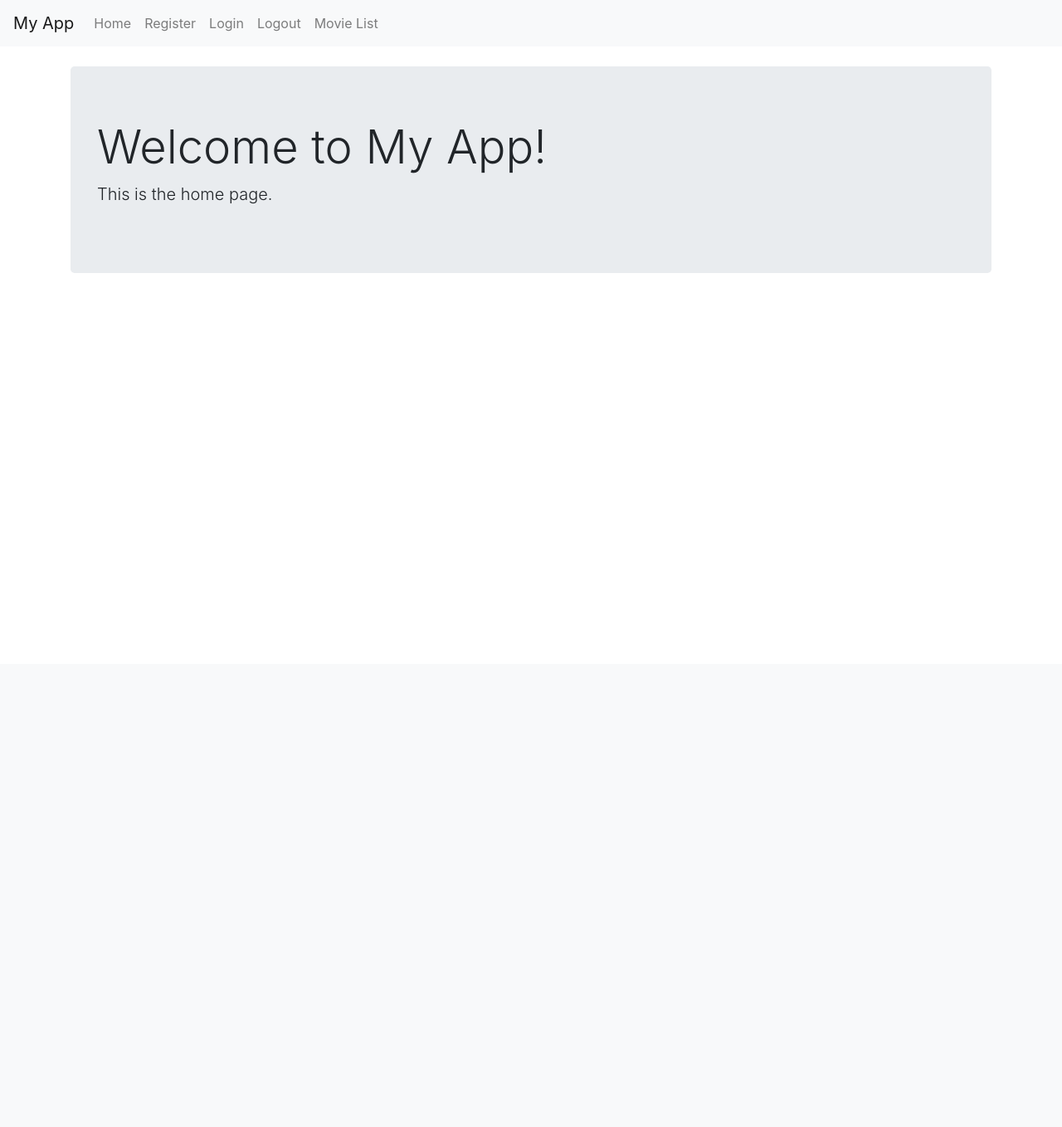
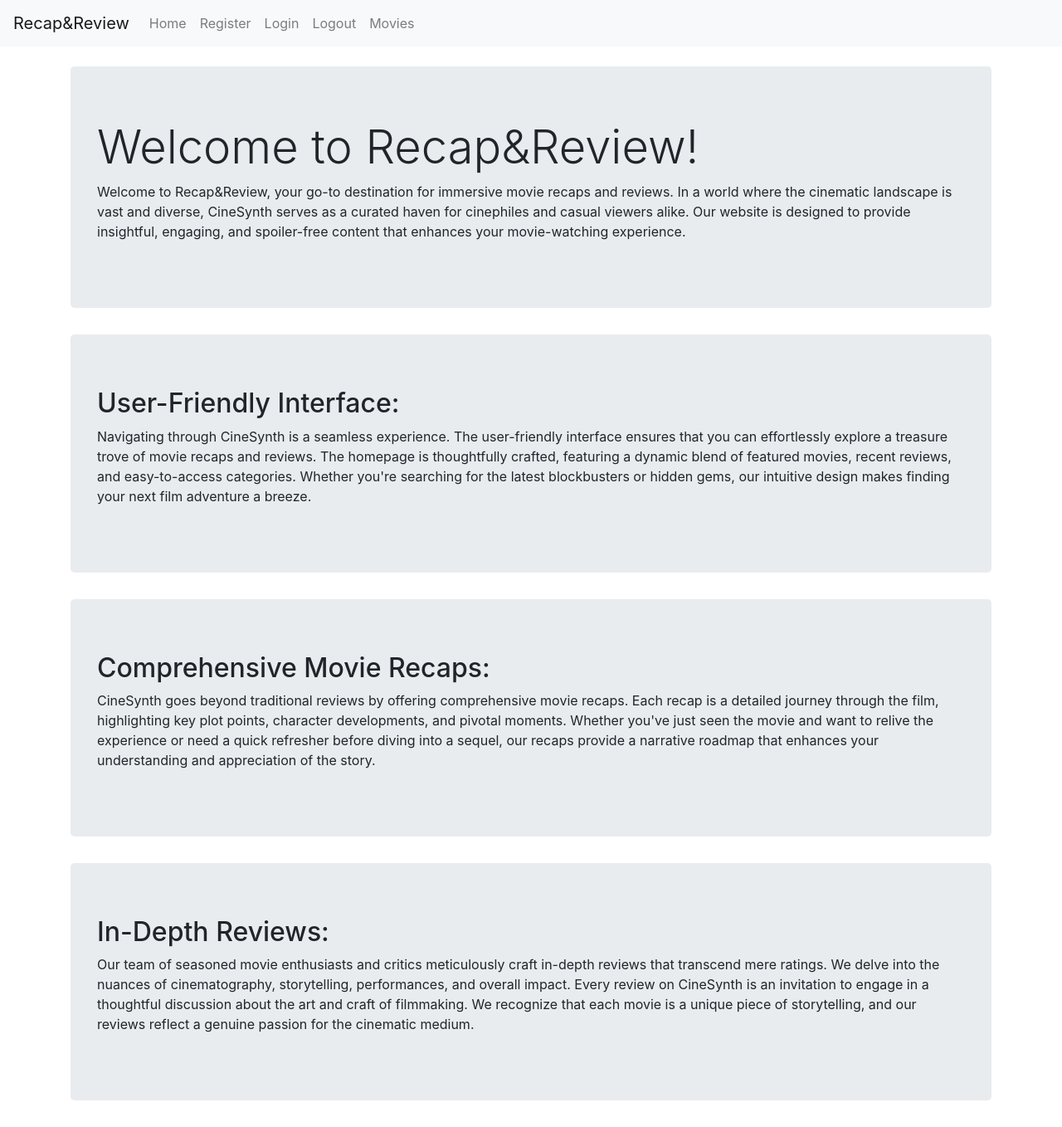
Before and after one commit to CAbdoulaye/CheikhFayeFinalProject, a Flask app: page / in a window 1280 px wide. Shown: the whole page at 83% size. Before the commit the page ends 329 px from the top, so only its background shows below. Run offline with Flask 3, Linux system fonts and the light colour scheme; some libraries are stand-ins or nearby versions.

Commit message:
finished project added requirement.txt

```diff
--- a/app.py
+++ b/app.py
@@ -8,15 +8,47 @@ app.config['SECRET_KEY'] = 'your_secret_key'
 
 moviesDict = {
     "Titanic" : {
-        "link" : "url_for('static', filename='images/titanic.jpg')",
+        "link" : "titanic",
         "description" : "The RMS Titanic, a British passenger liner, met a tragic fate on April 15, 1912. During its maiden voyage from Southampton to New York, the ship struck an iceberg in the North Atlantic Ocean and sank. The disaster resulted in the loss of over 1,500 lives. Despite being equipped with advanced safety features for its time, inadequate lifeboat capacity and a lack of efficient communication contributed to the high casualty toll. The sinking of the Titanic remains one of the most infamous maritime disasters in history, prompting improvements in maritime safety regulations and capturing the public's imagination for decades to come."
     },
     "Jaws" : {
-        "link" : "url_for('static', filename='images/jaws.jpg')",
+        "link" : "jaws",
         "description" : "Jaws is a 1975 thriller film directed by Steven Spielberg. Based on Peter Benchley's novel, it follows Police Chief Martin Brody (Roy Scheider), marine biologist Matt Hooper (Richard Dreyfuss), and shark hunter Quint (Robert Shaw) as they attempt to hunt down a great white shark that is terrorizing the fictional resort town of Amity Island. The film became a blockbuster and is known for its suspenseful atmosphere and the iconic music score composed by John Williams. Jaws not only defined the summer blockbuster but also instilled a fear of sharks in popular culture, leaving a lasting impact on cinema."
     },
     "Avatar" : {
-        "link" : "url_for('static', filename='images/avatar.jpg')",
+        "link" : "avatar",
+        "description" : "Avatar is a 2009 science fiction film directed by James Cameron. Set in the mid-22nd century on the fictional moon Pandora, the story follows Jake Sully (played by Sam Worthington), a paralyzed former Marine who becomes an Avatar operator. Avatars are genetically engineered human-Na'vi hybrids used to interact with the indigenous Na'vi people on Pandora. As Jake infiltrates the Na'vi community, he finds himself torn between loyalty to humanity and empathy for the Na'vi. The film is known for its groundbreaking visual effects, 3D technology, and immersive world-building. Avatar became the highest-grossing film of all time until it was surpassed by Avengers: Endgame in 2019."
+    },
+    "Avengers" : {
+        "link" : "avengers",
+        "description" : "Avatar is a 2009 science fiction film directed by James Cameron. Set in the mid-22nd century on the fictional moon Pandora, the story follows Jake Sully (played by Sam Worthington), a paralyzed former Marine who becomes an Avatar operator. Avatars are genetically engineered human-Na'vi hybrids used to interact with the indigenous Na'vi people on Pandora. As Jake infiltrates the Na'vi community, he finds himself torn between loyalty to humanity and empathy for the Na'vi. The film is known for its groundbreaking visual effects, 3D technology, and immersive world-building. Avatar became the highest-grossing film of all time until it was surpassed by Avengers: Endgame in 2019."
+    },
+    "Home Alone" : {
+        "link" : "homeAlone",
+        "description" : "Avatar is a 2009 science fiction film directed by James Cameron. Set in the mid-22nd century on the fictional moon Pandora, the story follows Jake Sully (played by Sam Worthington), a paralyzed former Marine who becomes an Avatar operator. Avatars are genetically engineered human-Na'vi hybrids used to interact with the indigenous Na'vi people on Pandora. As Jake infiltrates the Na'vi community, he finds himself torn between loyalty to humanity and empathy for the Na'vi. The film is known for its groundbreaking visual effects, 3D technology, and immersive world-building. Avatar became the highest-grossing film of all time until it was surpassed by Avengers: Endgame in 2019."
+    },
+    "Jurassic Park" : {
+        "link" : "jurassicPark",
+        "description" : "Avatar is a 2009 science fiction film directed by James Cameron. Set in the mid-22nd century on the fictional moon Pandora, the story follows Jake Sully (played by Sam Worthington), a paralyzed former Marine who becomes an Avatar operator. Avatars are genetically engineered human-Na'vi hybrids used to interact with the indigenous Na'vi people on Pandora. As Jake infiltrates the Na'vi community, he finds himself torn between loyalty to humanity and empathy for the Na'vi. The film is known for its groundbreaking visual effects, 3D technology, and immersive world-building. Avatar became the highest-grossing film of all time until it was surpassed by Avengers: Endgame in 2019."
+    },
+    "Lion King" : {
+        "link" : "lionKing",
+        "description" : "Avatar is a 2009 science fiction film directed by James Cameron. Set in the mid-22nd century on the fictional moon Pandora, the story follows Jake Sully (played by Sam Worthington), a paralyzed former Marine who becomes an Avatar operator. Avatars are genetically engineered human-Na'vi hybrids used to interact with the indigenous Na'vi people on Pandora. As Jake infiltrates the Na'vi community, he finds himself torn between loyalty to humanity and empathy for the Na'vi. The film is known for its groundbreaking visual effects, 3D technology, and immersive world-building. Avatar became the highest-grossing film of all time until it was surpassed by Avengers: Endgame in 2019."
+    },
+    "Shrek" : {
+        "link" : "shrek",
+        "description" : "Avatar is a 2009 science fiction film directed by James Cameron. Set in the mid-22nd century on the fictional moon Pandora, the story follows Jake Sully (played by Sam Worthington), a paralyzed former Marine who becomes an Avatar operator. Avatars are genetically engineered human-Na'vi hybrids used to interact with the indigenous Na'vi people on Pandora. As Jake infiltrates the Na'vi community, he finds himself torn between loyalty to humanity and empathy for the Na'vi. The film is known for its groundbreaking visual effects, 3D technology, and immersive world-building. Avatar became the highest-grossing film of all time until it was surpassed by Avengers: Endgame in 2019."
+    },
+    "Star Wars" : {
+        "link" : "starWars",
+        "description" : "Avatar is a 2009 science fiction film directed by James Cameron. Set in the mid-22nd century on the fictional moon Pandora, the story follows Jake Sully (played by Sam Worthington), a paralyzed former Marine who becomes an Avatar operator. Avatars are genetically engineered human-Na'vi hybrids used to interact with the indigenous Na'vi people on Pandora. As Jake infiltrates the Na'vi community, he finds himself torn between loyalty to humanity and empathy for the Na'vi. The film is known for its groundbreaking visual effects, 3D technology, and immersive world-building. Avatar became the highest-grossing film of all time until it was surpassed by Avengers: Endgame in 2019."
+    },
+    "The Dark Knight" : {
+        "link" : "theDarkKnight",
+        "description" : "Avatar is a 2009 science fiction film directed by James Cameron. Set in the mid-22nd century on the fictional moon Pandora, the story follows Jake Sully (played by Sam Worthington), a paralyzed former Marine who becomes an Avatar operator. Avatars are genetically engineered human-Na'vi hybrids used to interact with the indigenous Na'vi people on Pandora. As Jake infiltrates the Na'vi community, he finds himself torn between loyalty to humanity and empathy for the Na'vi. The film is known for its groundbreaking visual effects, 3D technology, and immersive world-building. Avatar became the highest-grossing film of all time until it was surpassed by Avengers: Endgame in 2019."
+    },
+    "Jurassic World" : {
+        "link" : "jurassicWorld",
         "description" : "Avatar is a 2009 science fiction film directed by James Cameron. Set in the mid-22nd century on the fictional moon Pandora, the story follows Jake Sully (played by Sam Worthington), a paralyzed former Marine who becomes an Avatar operator. Avatars are genetically engineered human-Na'vi hybrids used to interact with the indigenous Na'vi people on Pandora. As Jake infiltrates the Na'vi community, he finds himself torn between loyalty to humanity and empathy for the Na'vi. The film is known for its groundbreaking visual effects, 3D technology, and immersive world-building. Avatar became the highest-grossing film of all time until it was surpassed by Avengers: Endgame in 2019."
     }
 }
@@ -114,8 +146,9 @@ def login():
 
 
 # Route for adding reviews
-@app.route('/add_review', methods=['GET', 'POST'])
-def add_review_route():
+# Route for adding reviews
+@app.route('/add_review/<movie_title>', methods=['GET', 'POST'])
+def add_review_route(movie_title):
     if 'user_id' not in request.cookies:
         flash('You need to log in to add a review.', 'danger')
         return redirect(url_for('login'))
@@ -124,7 +157,7 @@ def add_review_route():
 
     if request.method == 'POST':
         form = (
-            request.form['movie_title'],
+            movie_title,  # Pass the movie_title from the URL
             request.form['review_text']
         )
 
@@ -133,7 +166,7 @@ def add_review_route():
             flash('Review added successfully!', 'success')
             return redirect(url_for('index'))
 
-    return render_template('add_review.html')
+    return render_template('add_review.html', movie_title=movie_title)
 
 
 @app.route('/logout')
@@ -168,8 +201,8 @@ def movie_reviews(movie_title):
     image_link = info["link"]
     print(image_link)
     movie_description = info["description"]
-    return render_template('movie_reviews.html', movie_title=movie_title, reviews=reviews, movie_description=movie_description, image_link=image_link)
-
+    arr = [movie_title, image_link, movie_description, reviews]
+    return render_template('movie_reviews.html', arr=arr)
 
 if __name__ == '__main__':
     create_tables()  # Ensure that the database tables are created before running the app
--- a/templates/base.html
+++ b/templates/base.html
@@ -1,17 +1,17 @@
 <!DOCTYPE html>
 <html lang="en">
+<head>
     <meta charset="UTF-8">
     <meta name="viewport" content="width=device-width, initial-scale=1.0">
-    <title>{% block title %}My App{% endblock %}</title>
+    <title>{% block title %}Recap&Review{% endblock %}</title>
     <link rel="stylesheet" href="{{ url_for('static', filename='CSS/style.css') }}">
     <script src="{{ url_for('static', filename='SCRIPT/main.js') }}" defer></script>
-    <!-- Bootstrap SCRIPT CDN -->
-    <link rel="stylesheet" href="https://stackpath.bootstrapcdn.com/bootstrap/4.3.1/css/bootstrap.min.css"
-          integrity="sha384-ggOyR0iXCbMQv3Xipma34MD+dH/1fQ784/j6cY/iJTQUOhcWr7x9JvoRxT2MZw1T" crossorigin="anonymous">
+    <link rel="stylesheet" href="https://stackpath.bootstrapcdn.com/bootstrap/4.3.1/css/bootstrap.min.css" integrity="sha384-ggOyR0iXCbMQv3Xipma34MD+dH/1fQ784/j6cY/iJTQUOhcWr7x9JvoRxT2MZw1T" crossorigin="anonymous">
+    <script src="https://cdn.jsdelivr.net/npm/bootstrap@5.3.2/dist/js/bootstrap.bundle.min.js" integrity="sha384-C6RzsynM9kWDrMNeT87bh95OGNyZPhcTNXj1NW7RuBCsyN/o0jlpcV8Qyq46cDfL" crossorigin="anonymous"></script>
 </head>
 <body>
     <nav class="navbar navbar-expand-lg navbar-light bg-light">
-        <a class="navbar-brand" href="{{ url_for('index') }}">My App</a>
+        <a class="navbar-brand" href="{{ url_for('index') }}">Recap&Review</a>
         <button class="navbar-toggler" type="button" data-toggle="collapse" data-target="#navbarNav"
                 aria-controls="navbarNav" aria-expanded="false" aria-label="Toggle navigation">
             <span class="navbar-toggler-icon"></span>
@@ -23,7 +23,7 @@
                 <li class="nav-item"><a class="nav-link" href="{{ url_for('register') }}">Register</a></li>
                 <li class="nav-item"><a class="nav-link" href="{{ url_for('login') }}">Login</a></li>
                 <li class="nav-item"><a class="nav-link" href="{{ url_for('logout') }}">Logout</a></li>
-                <li class="nav-item"><a class="nav-link" href="{{ url_for('movie_list') }}">Movie List</a></li>
+                <li class="nav-item"><a class="nav-link" href="{{ url_for('movie_list') }}">Movies</a></li>
             </ul>
         </div>
     </nav>
--- a/templates/index.html
+++ b/templates/index.html
@@ -4,8 +4,20 @@
 
 {% block content %}
     <div class="jumbotron">
-        <h1 class="display-4">Welcome to My App!</h1>
-        <p class="lead">This is the home page.</p>
+        <h1 class="display-4">Welcome to Recap&Review!</h1>
+        <p>Welcome to Recap&Review, your go-to destination for immersive movie recaps and reviews. In a world where the cinematic landscape is vast and diverse, CineSynth serves as a curated haven for cinephiles and casual viewers alike. Our website is designed to provide insightful, engaging, and spoiler-free content that enhances your movie-watching experience.</p>
+    </div>
+    <div class="jumbotron">
+        <h2>User-Friendly Interface:</h2>
+        <p>Navigating through CineSynth is a seamless experience. The user-friendly interface ensures that you can effortlessly explore a treasure trove of movie recaps and reviews. The homepage is thoughtfully crafted, featuring a dynamic blend of featured movies, recent reviews, and easy-to-access categories. Whether you're searching for the latest blockbusters or hidden gems, our intuitive design makes finding your next film adventure a breeze.</p>
+    </div>
+    <div class="jumbotron">
+        <h2>Comprehensive Movie Recaps:</h2>
+        <p>CineSynth goes beyond traditional reviews by offering comprehensive movie recaps. Each recap is a detailed journey through the film, highlighting key plot points, character developments, and pivotal moments. Whether you've just seen the movie and want to relive the experience or need a quick refresher before diving into a sequel, our recaps provide a narrative roadmap that enhances your understanding and appreciation of the story.</p>
+    </div>
+    <div class="jumbotron">
+        <h2>In-Depth Reviews:</h2>
+        <p>Our team of seasoned movie enthusiasts and critics meticulously craft in-depth reviews that transcend mere ratings. We delve into the nuances of cinematography, storytelling, performances, and overall impact. Every review on CineSynth is an invitation to engage in a thoughtful discussion about the art and craft of filmmaking. We recognize that each movie is a unique piece of storytelling, and our reviews reflect a genuine passion for the cinematic medium.</p>
     </div>
     <!-- Add more content as needed -->
 {% endblock %}
--- a/templates/movie_list.html
+++ b/templates/movie_list.html
@@ -4,7 +4,7 @@
 
 {% block content %}
     <h2>Movie List</h2>
-    <div id="cardsDiv">
+    <div class="row">
         <div class="card">
               <img src={{ url_for('static', filename='images/titanic.jpg') }} class="card-img-top" alt="titanic">
               <div class="card-body">
```
Also changed, not shown: requirements.txt (added, +9 -0 lines), templates/add_review.html (added, +19 -0 lines), templates/movie_reviews.html (+16 -7 lines), static/SCRIPT/main.js (line endings or trailing spaces), static/images/HomepageScreen.webp (added), users.db.
